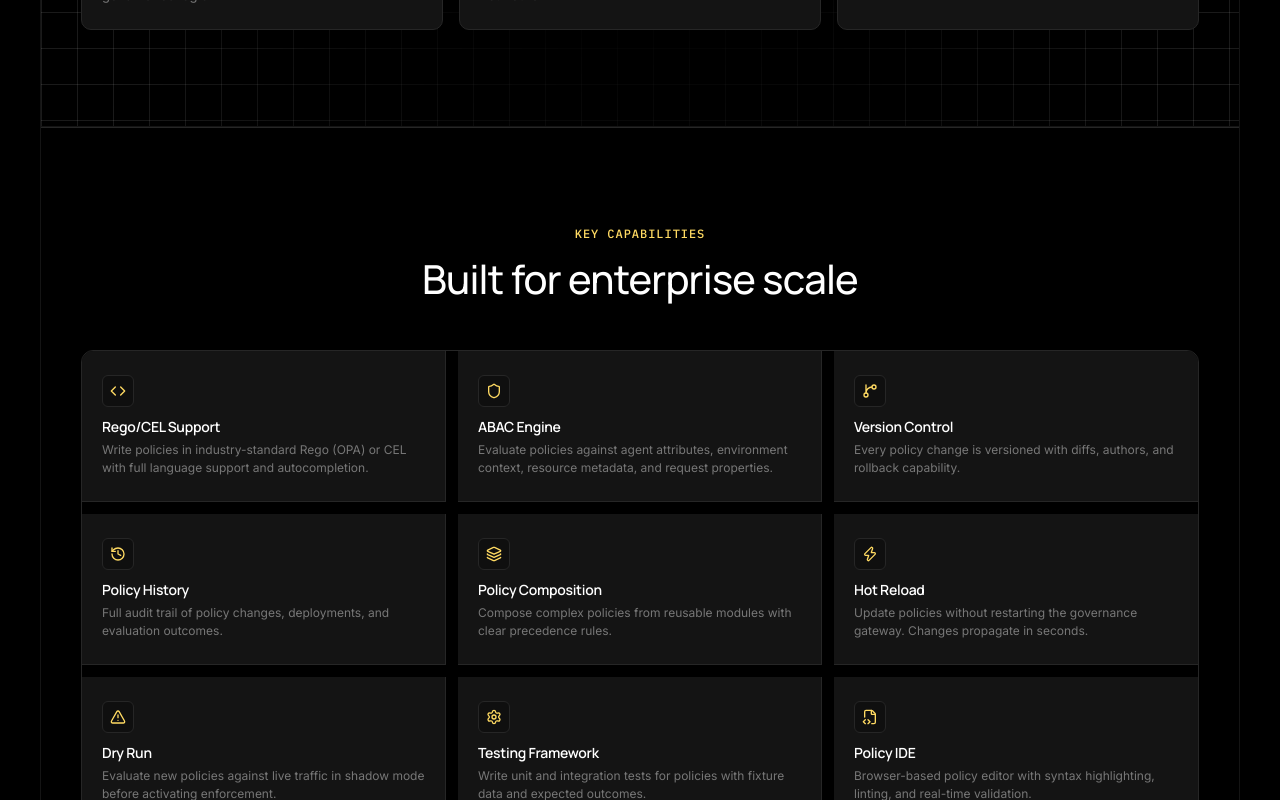
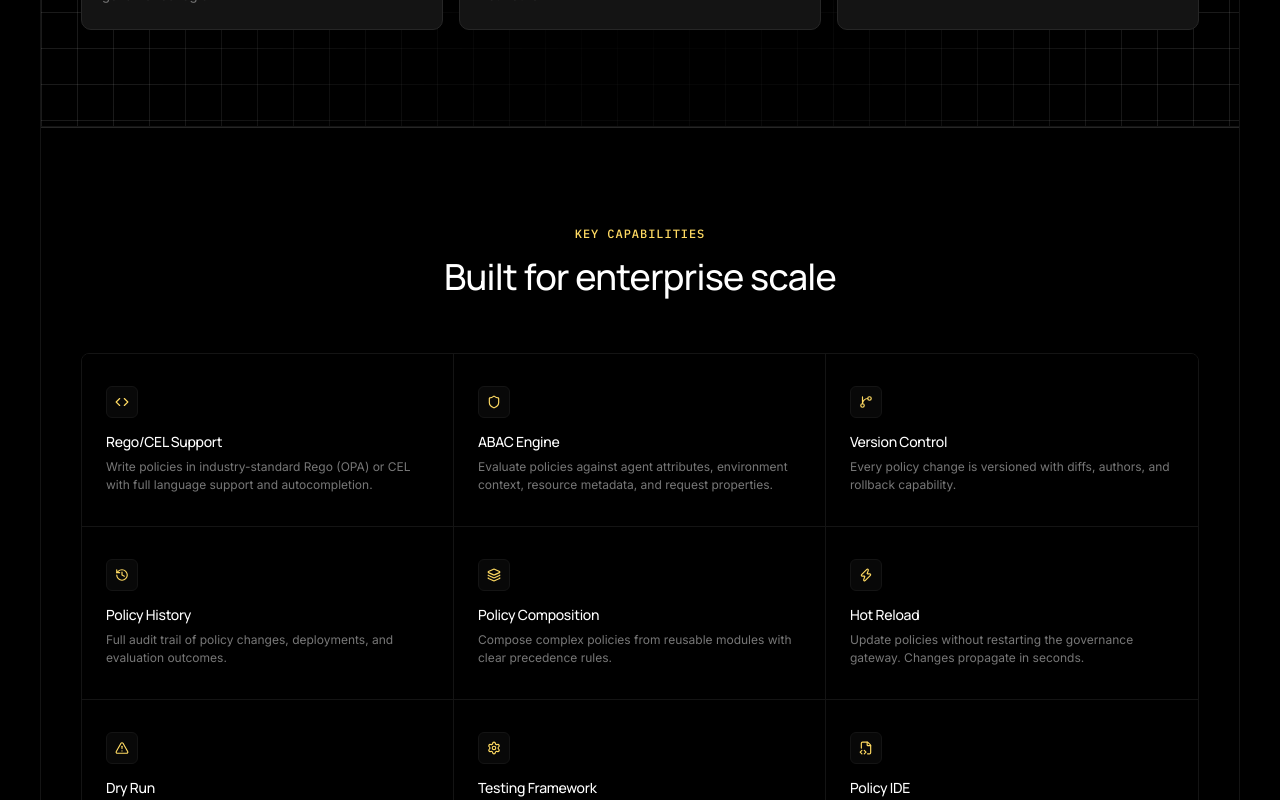
Before and after one commit to dushyantzz/Runwall, a React (Vite) app in the folder frontend/: page /features/policy-engine in a window 1280 px wide. Shown: the part 2140-2940 px from the top of the page. Built offline with nearby package versions, Linux system fonts and the light colour scheme.

Commit message:
feat: add FeaturePageTemplate component for rendering structured feature documentation pages

```diff
--- a/frontend/src/components/FeaturePageTemplate.tsx
+++ b/frontend/src/components/FeaturePageTemplate.tsx
@@ -224,7 +224,7 @@ function WhyItMattersSection({ data }: { data: FeaturePageData }) {
               padding: '24px 20px',
               background: 'var(--card-bg)',
             }}>
-              <h4 style={{ fontSize: 14, fontWeight: 600, color: 'var(--heading)', marginBottom: 8 }}>{b.title}</h4>
+              <h4 style={{ fontSize: 14, fontWeight: 450, color: 'var(--heading)', marginBottom: 8 }}>{b.title}</h4>
               <p style={{ fontSize: 13, color: 'var(--muted)', lineHeight: 1.6, margin: 0 }}>{b.description}</p>
             </div>
           ))}
@@ -243,39 +243,49 @@ function WhyItMattersSection({ data }: { data: FeaturePageData }) {
 function CapabilitiesSection({ data }: { data: FeaturePageData }) {
   const ref = useScrollAnimation();
   return (
-    <section className="section section-border-top" ref={ref}>
+    <section className="section section-border-top" ref={ref} style={{ background: '#000000' }}>
       <div className="container">
-        <div style={{ textAlign: 'center', marginBottom: 48 }}>
+        <div style={{ textAlign: 'center', marginBottom: 56 }}>
           <span className="mono-label" style={{ display: 'block', marginBottom: 12 }}>Key Capabilities</span>
-          <h2>Built for enterprise scale</h2>
+          <h2 style={{ fontSize: '2.25rem', fontWeight: 300, color: '#ffffff' }}>Built for enterprise scale</h2>
         </div>
         <div style={{
           display: 'grid',
           gridTemplateColumns: 'repeat(3, 1fr)',
-          gap: 12,
-          border: '1px solid var(--border)',
-          borderRadius: 12,
+          borderLeft: '1px solid #141414',
+          borderRight: '1px solid #141414',
+          borderBottom: '1px solid #141414',
+          borderTop: '1px solid #141414',
+          borderRadius: 8,
           overflow: 'hidden',
         }}>
           {data.capabilities.map((cap, i) => {
             const CapIcon = cap.icon;
             return (
               <div key={cap.title} style={{
-                padding: '24px 20px',
-                borderRight: (i + 1) % 3 !== 0 ? '1px solid var(--border)' : 'none',
-                borderBottom: i < data.capabilities.length - 3 ? '1px solid var(--border)' : 'none',
-                background: 'var(--card-bg)',
-              }}>
+                padding: '32px 24px',
+                borderRight: (i + 1) % 3 !== 0 ? '1px solid #141414' : 'none',
+                borderBottom: i < data.capabilities.length - 3 ? '1px solid #141414' : 'none',
+                background: '#000000',
+                transition: 'background 0.2s ease',
+              }}
+              onMouseEnter={(e) => {
+                e.currentTarget.style.background = '#0a0a0a';
+              }}
+              onMouseLeave={(e) => {
+                e.currentTarget.style.background = '#000000';
+              }}
+              >
                 <div style={{
                   width: 32, height: 32, borderRadius: 6,
-                  border: '1px solid var(--border)', display: 'flex',
+                  border: '1px solid #141414', display: 'flex',
                   alignItems: 'center', justifyContent: 'center',
-                  background: 'var(--bg-secondary)', marginBottom: 12,
+                  background: '#080808', marginBottom: 16,
                 }}>
-                  <CapIcon size={16} color="var(--accent)" />
+                  <CapIcon size={14} color="var(--accent)" />
                 </div>
-                <h4 style={{ fontSize: 14, fontWeight: 600, color: 'var(--heading)', marginBottom: 6 }}>{cap.title}</h4>
-                <p style={{ fontSize: 12, color: 'var(--muted)', lineHeight: 1.5, margin: 0 }}>{cap.description}</p>
+                <h4 style={{ fontSize: 14, fontWeight: 450, color: '#ffffff', marginBottom: 8 }}>{cap.title}</h4>
+                <p style={{ fontSize: 12, color: '#777777', lineHeight: 1.5, margin: 0 }}>{cap.description}</p>
               </div>
             );
           })}
```
